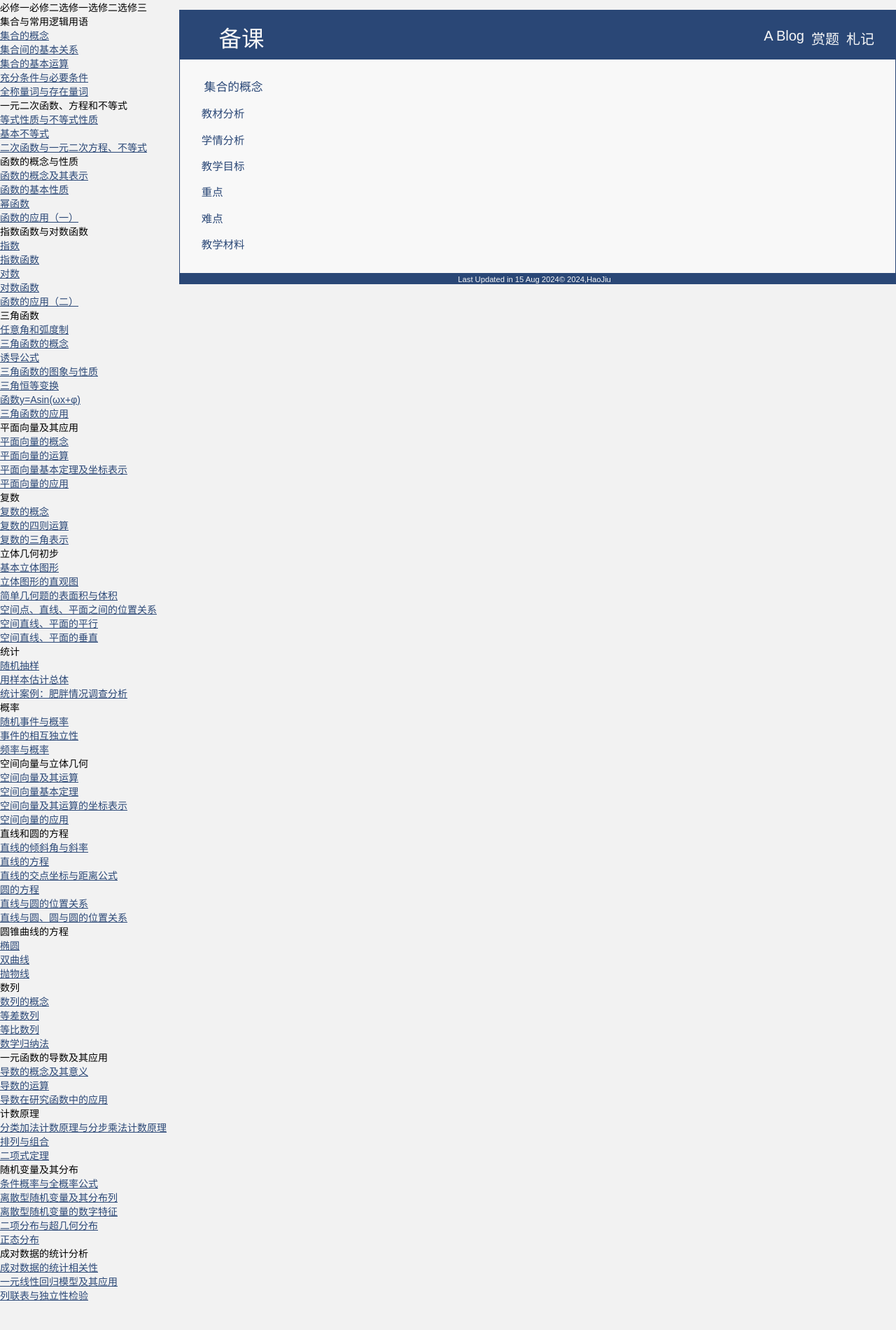
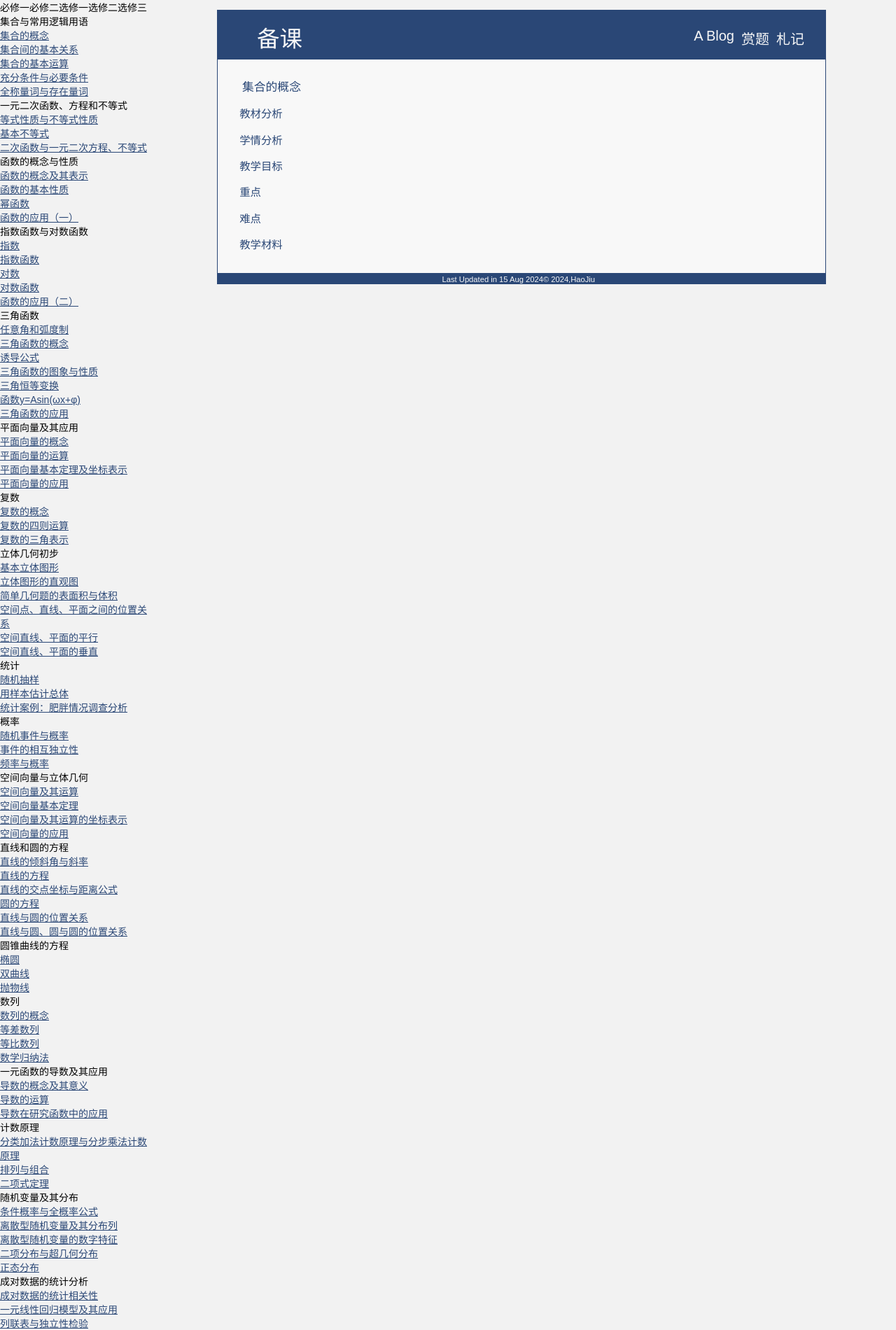
Before and after one commit to tan9p/tan9p.github.io, a Jekyll site: the page built from Ke/index.md, in a window 1280 px wide. Shown: the whole page at 70% size. Built offline with Jekyll 4.4.1, drawn with Linux system fonts in a browser that asks for light colours; our own code applies the rules of GitHub Pages for plain Markdown files; before the commit the page ends 1860 px from its top, so only the background shows below that.

Commit message:
debug the nav

```diff
--- a/static/css/style.css
+++ b/static/css/style.css
@@ -26,7 +26,7 @@ a:hover {
   background-color:#2A4776;
   border:1px solid #2A4776;
   max-width: 100%;
-  flex:4;
+  flex: 0 0 auto;
 }
 
 @media all and (min-device-width: 400px) {
@@ -299,5 +299,6 @@ tr:nth-child(6n+4), tr:nth-child(6n+5), tr:nth-child(6n) {
 
 #sec_nav {
 	list-style: none;
-  flex:1;
+  flex: 0 0 auto;
+  width:210px;
 }
```
